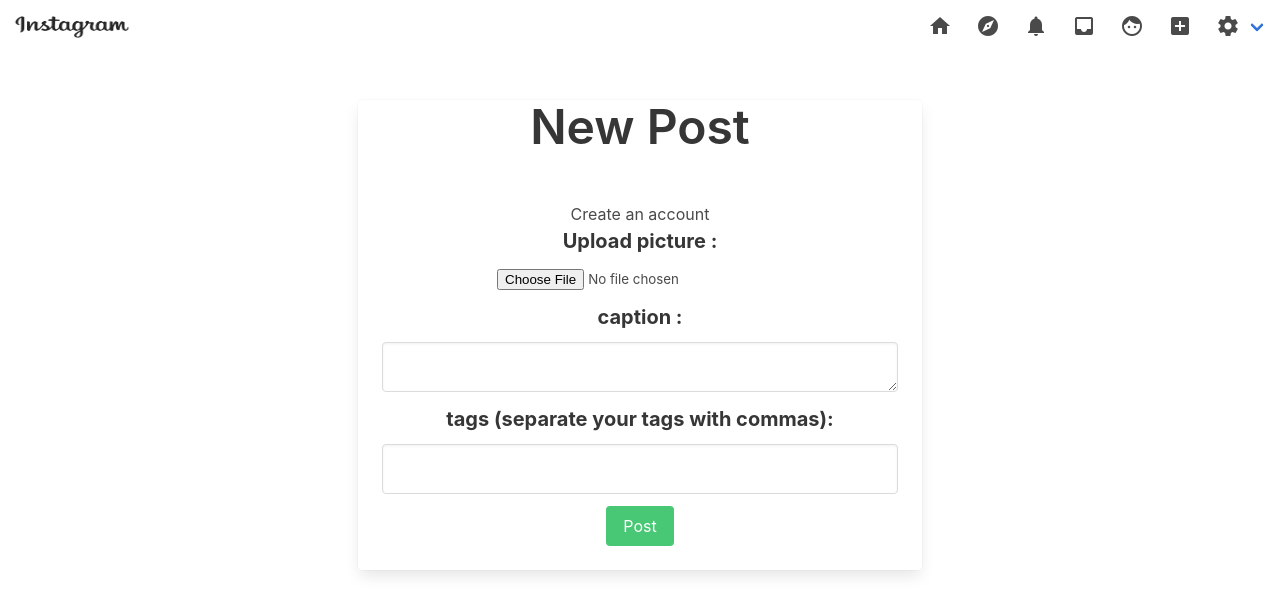
After one commit to saharfk/instagramCloneProject, a Django app: page /post/newpost/ in a window 1280 px wide. The commit adds this page. Shown: the top 615 px of the page. Run offline with Django 3.2, Linux system fonts and the light colour scheme; a user stored in the database is signed in.

Commit message:
creat form for post

```diff
--- a/instagram_clone/instagram_clone/templates/base.html
+++ b/instagram_clone/instagram_clone/templates/base.html
@@ -44,6 +44,10 @@
                 <i class="material-icons">face</i>
             </a>
 
+            <a href="{% url 'newpost' %}" class="navbar-item">
+                <i class="material-icons">add_box</i>
+            </a>
+
             <div class="navbar-item has-dropdown is-hoverable">
                 <a class="navbar-link">
                     <i class="material-icons">settings</i>
--- /dev/null
+++ b/instagram_clone/instagram_clone/templates/newpost.html
@@ -0,0 +1,63 @@
+{% extends 'base.html' %}
+
+
+{% load static %}
+
+{% block content %}
+
+
+<div class="columns is-mobile has-text-centered">
+            <div class="column is-half is-offset-one-quarter">
+                <div class="card">
+
+                    <h3 class="title is-1">New Post</h3>
+
+                    <div class="card-content">
+
+
+                        <form method="post" action="" enctype="multipart/form-data" role="form">
+                            {% csrf_token %}
+                            <h3>Create an account</h3>
+                            <div class="field">
+                                <p class="control has-icons-left">
+                                    <label class="label is-medium">Upload picture :</label>
+                                    {{ form.picture }}
+                                    <span class="icon is-small is-left">
+                                      <i class="fas fa-lock"></i>
+                                    </span>
+                                </p>
+                            </div>
+                            <div class="field">
+                                <p class="control has-icons-left">
+                                    <label class="label is-medium">caption :</label>
+                                    {{ form.caption }}
+                                    <span class="icon is-small is-left">
+                                      <i class="fas fa-lock"></i>
+                                    </span>
+                                </p>
+                            </div>
+                            <div class="field">
+                                <p class="control has-icons-left">
+                                    <label class="label is-medium">tags (separate your tags with commas):</label>
+                                    {{ form.tags }}
+                                    <span class="icon is-small is-left">
+                                      <i class="fas fa-lock"></i>
+                                    </span>
+                                </p>
+                            </div>
+
+                            <div class="field">
+                                <p class="control">
+                                    <button type="submit" name="action" class="button is-success">
+                                        Post
+                                    </button>
+                                </p>
+                            </div>
+                        </form>
+                    </div>
+                </div>
+            </div>
+        </div>
+
+
+{% endblock %}
--- /dev/null
+++ b/instagram_clone/post/forms.py
@@ -0,0 +1,12 @@
+from django import forms
+from post.models import Post
+
+
+class NewPostForm(forms.ModelForm):
+    picture = forms.ImageField(required=True)
+    caption = forms.CharField(widget=forms.Textarea(attrs={'class': 'input is-medium'}), required=True)
+    tags = forms.CharField(widget=forms.TextInput(attrs={'class': 'input is-medium'}), required=True)
+
+    class Meta:
+        model = Post
+        fields = ('picture', 'caption', 'tags')
--- a/instagram_clone/post/urls.py
+++ b/instagram_clone/post/urls.py
@@ -1,11 +1,11 @@
 from django.urls import path
-from post.views import index
+from post.views import index, NewPost
 
 # , NewPost, PostDetails, tags, like, favorite
 
 urlpatterns = [
     path('', index, name='index'),
-    # path('newpost/', NewPost, name='newpost'),
+    path('newpost/', NewPost, name='newpost'),
     # path('<uuid:post_id>', PostDetails, name='postdetails'),
     # path('<uuid:post_id>/like', like, name='postlike'),
     # path('<uuid:post_id>/favorite', favorite, name='postfavorite'),
--- a/instagram_clone/post/views.py
+++ b/instagram_clone/post/views.py
@@ -2,9 +2,9 @@ from django.shortcuts import render, get_object_or_404, redirect
 from django.http import HttpResponse, HttpResponseRedirect
 from django.template import loader
 
-from post.models import Stream, Post
+from post.models import Stream, Post, Tag
 # Tag, Likes, PostFileContent
-# from post.forms import NewPostForm
+from post.forms import NewPostForm
 # from stories.models import Story, StoryStream
 
 # from comment.models import Comment
@@ -41,3 +41,35 @@ def index(request):
     }
 
     return HttpResponse(template.render(context, request))
+
+
+@login_required
+def NewPost(request):
+    user = request.user.id
+    tags_objs = []
+
+    if request.method == "POST":
+        form = NewPostForm(request.POST, request.FILES)
+        if form.is_valid():
+            picture = form.cleaned_data.get('picture')
+            caption = form.cleaned_data.get('caption')
+            tags_form = form.cleaned_data.get('tags')
+
+            tags_list = list(tags_form.split(','))
+            for tag in tags_list:
+                t, created = Tag.objects.get_or_create(title=tag)
+                tags_objs.append(t)
+
+            p, created = Post.objects.get_or_create(picture=picture, caption=caption, user_id=user)
+            p.tags.set(tags_objs)
+            p.save()
+            return redirect('index')
+
+    else:
+        form = NewPostForm()
+
+    context = {
+        'form': form,
+    }
+
+    return render(request, 'newpost.html', context)
```
Also changed, not shown: instagram_clone/db.sqlite3, instagram_clone/media/user_2/1d5c7b4d36181cedec786b2f1ebb0673.jpg (added).
